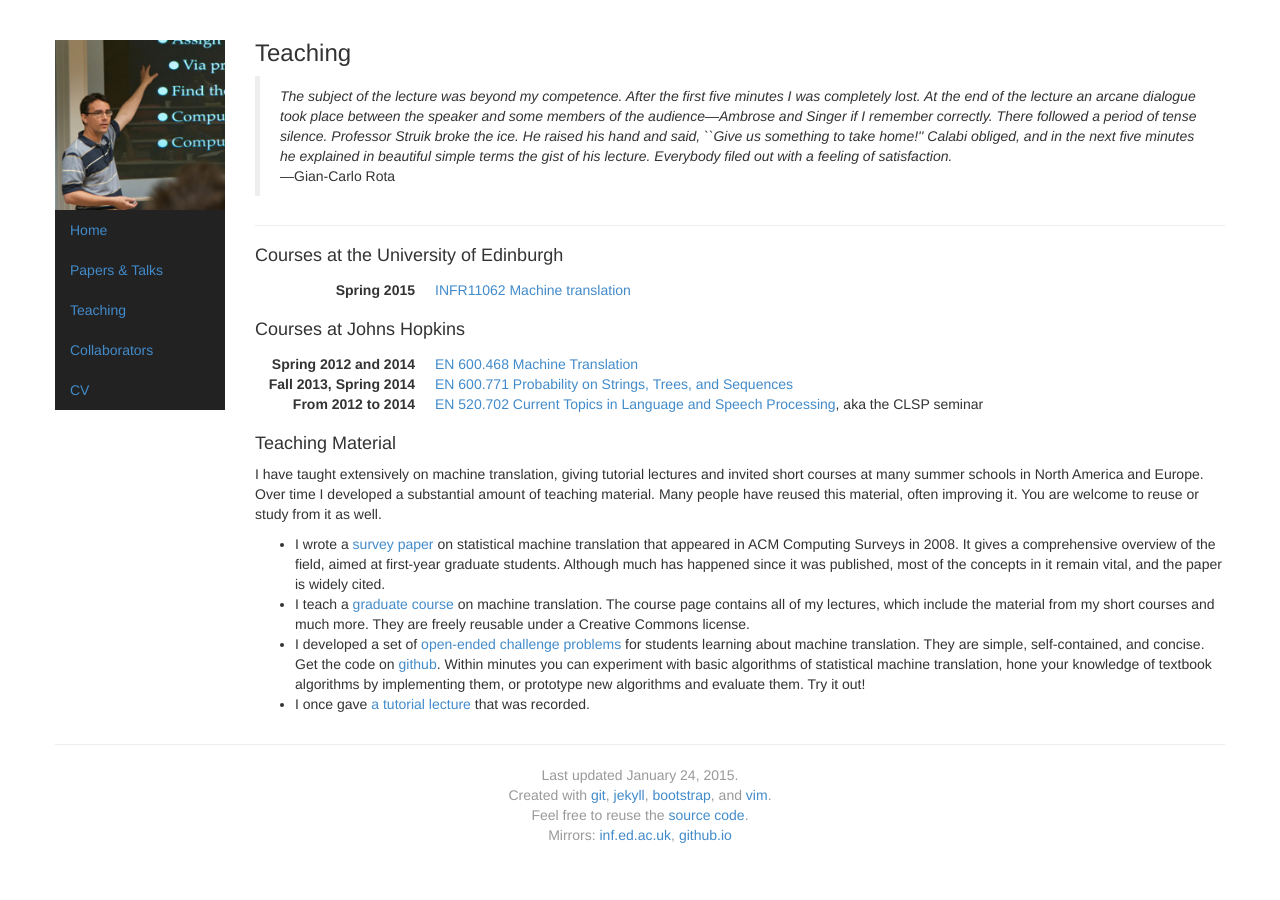
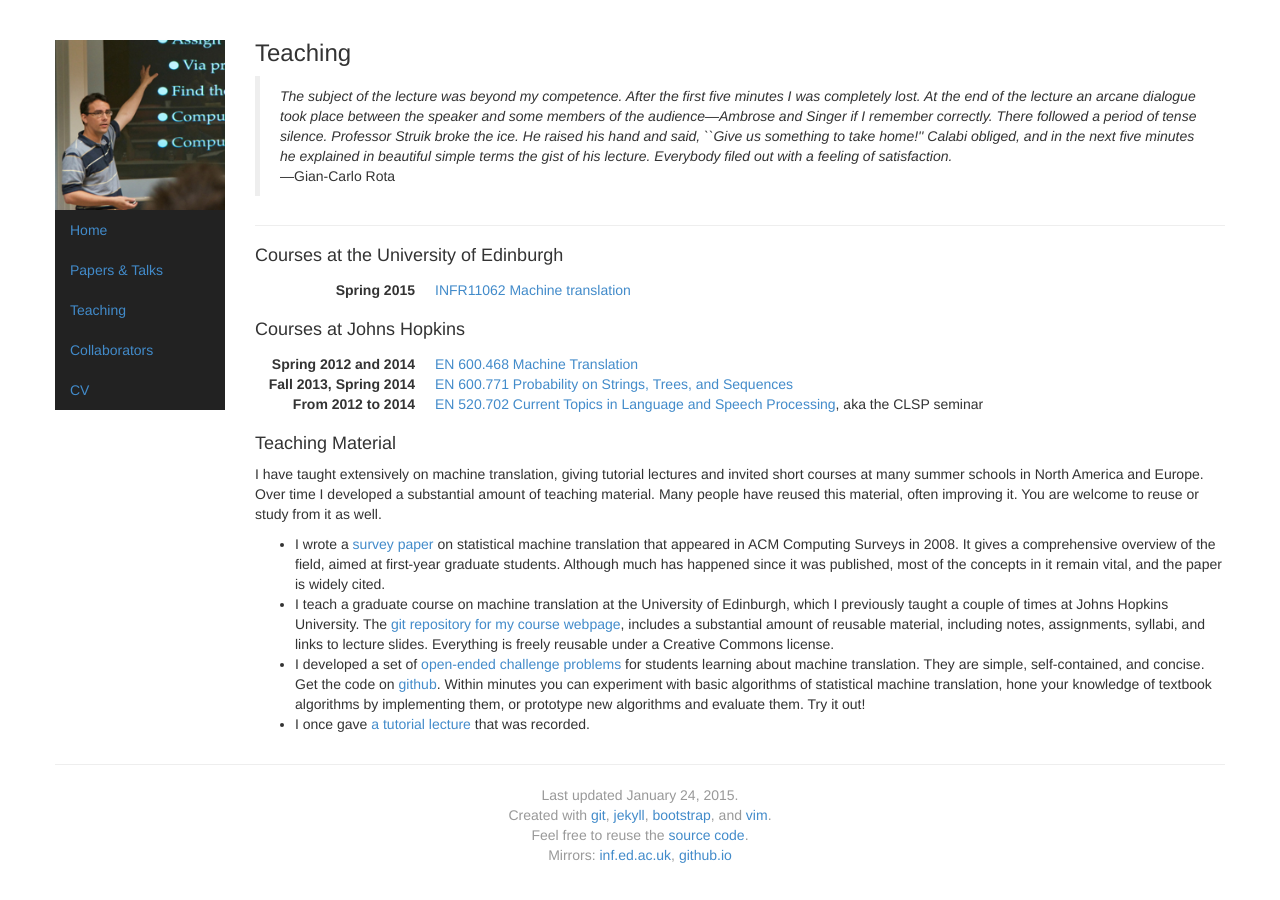
Before and after one commit to alopez/alopez.github.com, a Jekyll site: the page built from teaching.html, in a window 1280 px wide. Built offline with Jekyll 4.4.1, drawn with Linux system fonts in a browser that asks for light colours.

Commit message:
Update course links

```diff
--- a/teaching.html
+++ b/teaching.html
@@ -21,7 +21,7 @@ picture: teaching
 </dl>
 <h4>Courses at Johns Hopkins</h4>
 <dl class="dl-horizontal">
-  <dt>Spring 2012 and 2014</dt><dd><a href="http://mt-class.org/jhu/">EN 600.468 Machine Translation</a></dd>
+  <dt>Spring 2012 and 2014</dt><dd><a href="http://mt-class.org/jhu-2014/">EN 600.468 Machine Translation</a></dd>
   <dt>Fall 2013, Spring 2014</dt><dd><a href="https://piazza.com/jhu/fall2013/en600771/home">EN 600.771 Probability on Strings, Trees, and Sequences</a></dd>
   <dt>From 2012 to 2014</dt><dd><a href="http://www.clsp.jhu.edu/seminars/">EN 520.702 Current Topics in Language and Speech Processing</a>, aka the CLSP seminar</dd>
 </dl>
@@ -41,10 +41,13 @@ picture: teaching
     Although much has happened since it was published, most of the concepts in it
     remain vital, and the paper is widely cited.
   </li>
-  <li>I teach a <a href="http://mt-class.org/jhu/">graduate course</a> on machine translation.
-    The course page contains all of my lectures, which include the
-    material from my short courses and much more. They are
-    freely reusable under a Creative Commons license.
+  <li>I teach a graduate course on machine translation at the University
+    of Edinburgh, which I previously taught a couple of times at Johns
+    Hopkins University.
+    The <a href="https://github.com/alopez/mt-class">git repository for
+    my course webpage</a>, includes a substantial amount of reusable material,
+    including notes, assignments, syllabi, and links to lecture slides.
+    Everything is freely reusable under a Creative Commons license.
   </li>
   <li>I developed a set of <a href="http://alopez.github.io/dreamt/">open-ended challenge problems</a>
     for students learning about machine translation. They are simple, self-contained, and concise.
```
